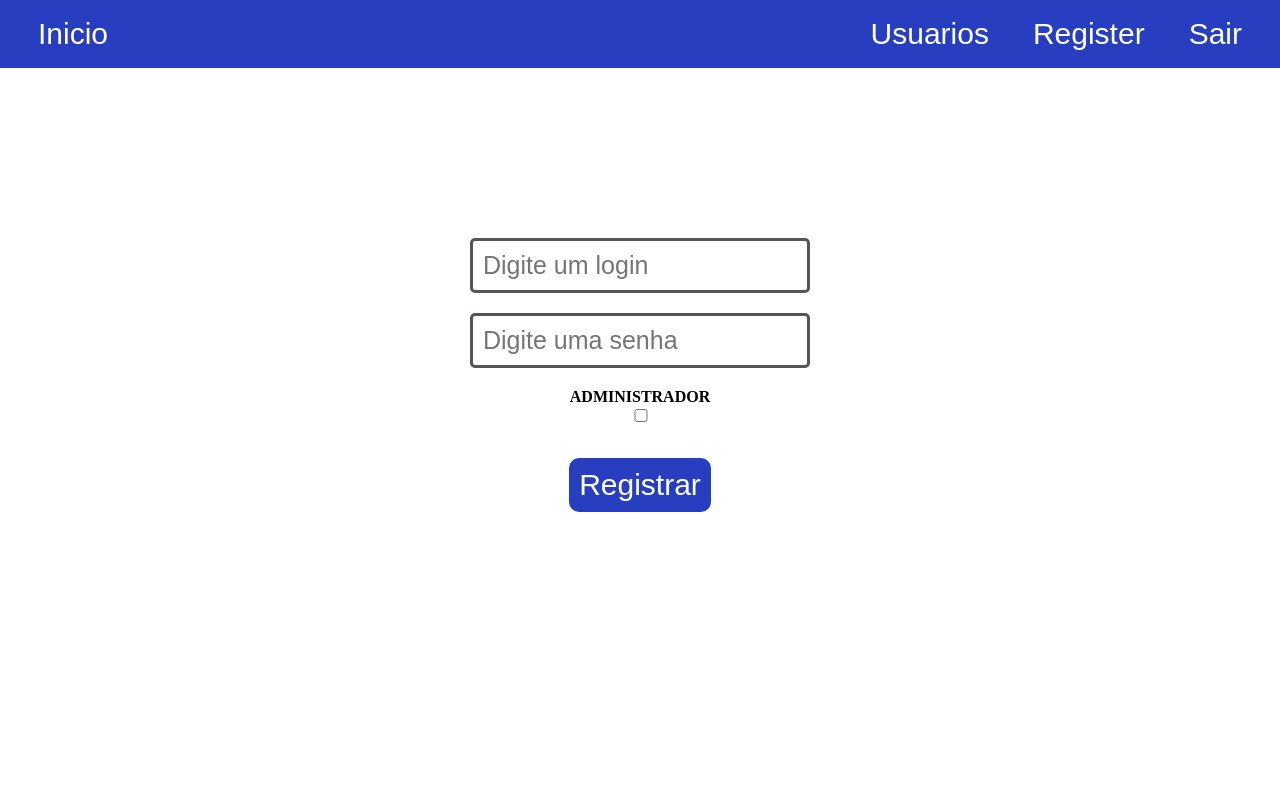
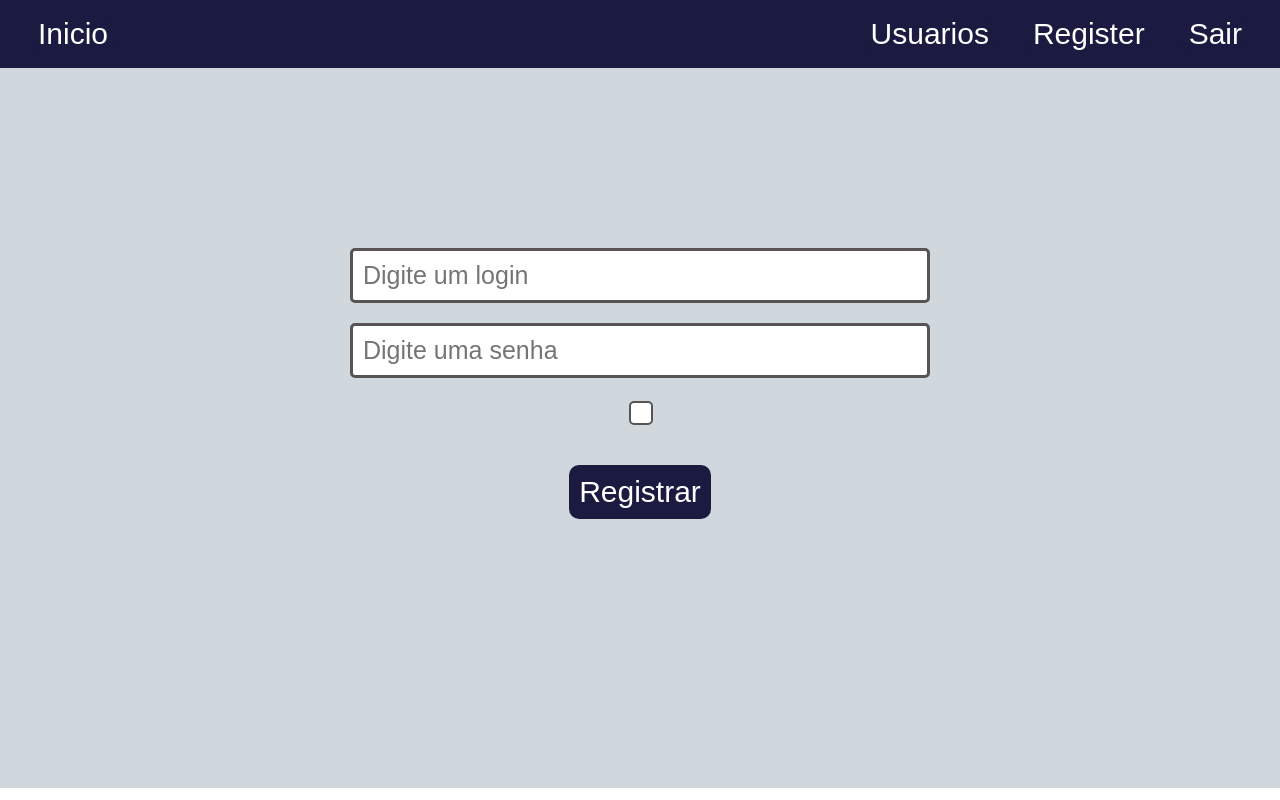
Before and after one commit to LucasAp-DEV/App.Front, a React (Create React App) app: page /register in a window 1280 px wide. Built offline with nearby package versions, Linux system fonts and the light colour scheme; sample sign-in values are in the browser's storage.

Commit message:
ADD CHECKBOX

```diff
--- a/src/api.js
+++ b/src/api.js
@@ -3,7 +3,6 @@ import axios from "axios";
 const token = localStorage.getItem('token');
 
 export const api = axios.create({
-    baseURL: 'http://localhost:8080',
-    timeout: 3000,
-    headers: {Authorization: `Bearer ${token}`}
-  });
+  baseURL: 'http://localhost:8080',
+  headers: { Authorization: `Bearer ${token}` }
+});
--- a/src/components/Button/Button.css
+++ b/src/components/Button/Button.css
@@ -1,6 +1,6 @@
   button {
     font-size: 30px;
-    background-color: #273ec0;
+    background-color: rgb(27, 27, 66);
     color: #ffffff;
     border: none;
     border-radius: 10px;
--- a/src/components/Header/Header.css
+++ b/src/components/Header/Header.css
@@ -1,5 +1,5 @@
 .dashboard {
-    background-color: #273ec0;
+    background-color: rgb(27, 27, 66);
     display: flex;
     justify-content: space-between;
     align-items: center;
@@ -17,10 +17,10 @@
 }
 
 .dashboard button {
-    background-color: #273ec0;
+    background-color: rgb(27, 27, 66);
     color: #ffffff;
 }
 
 .dashboard button:hover {
-    background-color: #273ec0;
+    background-color: rgb(27, 27, 66);
 }
--- a/src/components/RegisterForm/RegisterForm.jsx
+++ b/src/components/RegisterForm/RegisterForm.jsx
@@ -20,10 +20,7 @@ const RegisterForm = ({ login, password, role, onSubmit, onChangeLogin, onchange
                 value={password}
                 onChange={onChangePassword}
             />
-            <label className='role-label'>
-                <strong>ADMINISTRADOR</strong>
-            </label>
-            <Input
+            <input
                 type='checkbox'
                 name='roleInput'
                 value={role}
--- a/src/components/RegisterForm/Registerform.css
+++ b/src/components/RegisterForm/Registerform.css
@@ -1,3 +1,5 @@
+
+
 .register input {
   width: calc(100% - 20px);
   margin-bottom: 20px;
@@ -7,18 +9,26 @@
   box-sizing: border-box;
 }
 
-.register label {
-  margin-bottom: 10px;
-}
-
-.register strong {
-  font-weight: bold;
-}
-
 .register p {
   text-align: center;
 }
 
 .register button {
   padding: 10px;
+  background-color: rgb(27, 27, 66);
 }
+
+.register input[type="checkbox"] {
+  appearance: none;
+  -webkit-appearance: none;
+  -moz-appearance: none;
+  width: auto;
+  height: auto;
+  border: 2px solid #585454;
+  border-radius: 5px;
+  outline: none;
+}
+
+.register input[type="checkbox"]:checked {
+  background-color: #585454;
+}
--- a/src/pages/Login/Login.jsx
+++ b/src/pages/Login/Login.jsx
@@ -21,6 +21,12 @@ const Login = () => {
   }
 
   const onSubmit = async () => {
+
+    if (!login || !password) {
+      setErrorLogin("Favor insira as credenciais");
+      return;
+    }
+
     try {
       const response = await axios.post('http://localhost:8080/auth/login', {
         login,
--- a/src/pages/Register/Register.css
+++ b/src/pages/Register/Register.css
@@ -1,9 +1,8 @@
 .register-container {
-  width: 400px;
+  width: 600px;
   height: auto;
-  margin: 150px auto;
+  margin: 180px auto;
   text-align: center;
-  padding: 20px;
 }
 
 .error {
@@ -17,3 +16,10 @@
   left: 50%;
   transform: translate(-50%, -50%);
 }
+
+.fundo {
+  background-color: #d0d8dd;
+  height: 90vh;
+  display: flex;
+  width: 100vw;
+}
--- a/src/pages/Register/Register.jsx
+++ b/src/pages/Register/Register.jsx
@@ -2,7 +2,6 @@ import RegisterForm from '../../components/RegisterForm/RegisterForm'
 import './Register.css'
 import { useState } from 'react';
 import { api } from '../../api';
-//import axios from 'axios';
 
 const Register = () => {
 
@@ -28,9 +27,14 @@ const Register = () => {
 
   const onSubmit = async () => {
 
+    if (!login || !password) {
+      setErrorRegister("Por favor insira as credenciais.");
+      return;
+    }
+
 
     try {
-      const response = await api.post('http://localhost:8080/auth/register', {
+      const response = await api.post('/auth/register', {
         login,
         password,
         role
@@ -41,8 +45,6 @@ const Register = () => {
           }
         }
       );
-
-      console.log(response);
 
       if (response.status === 200) {
         console.log('Cadastro bem-sucedido:', response.data);
@@ -58,15 +60,16 @@ const Register = () => {
       }
 
     } catch (error) {
-      setErrorRegister('Erro no Registro, insira as credenciais');
+      setErrorRegister('Você não possui permissão');
       console.error('Erro no cadastro:', error);
     }
 
-    console.log(login, password, role);
-
   }
 
+  console.log(password, login, role);
+
   return (
+    <div className='fundo'>
       <div className="register-container">
         <RegisterForm
           login={login}
@@ -81,6 +84,7 @@ const Register = () => {
           {errorRegister && <p className="error">{errorRegister}</p>}
         </div>
       </div>
+    </div>
 
   )
 }
```
Lines whose indentation alone changed are shown as unchanged.
